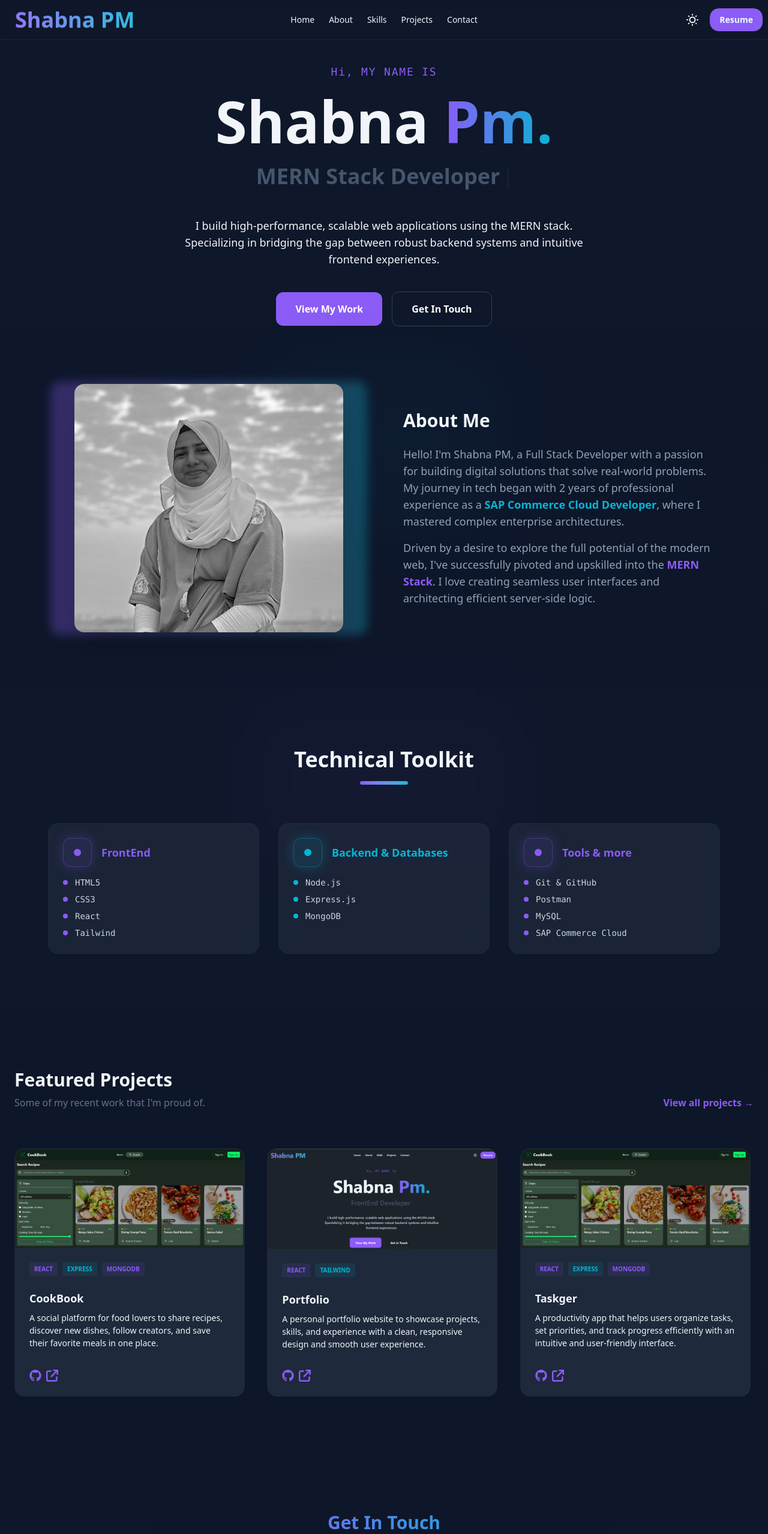
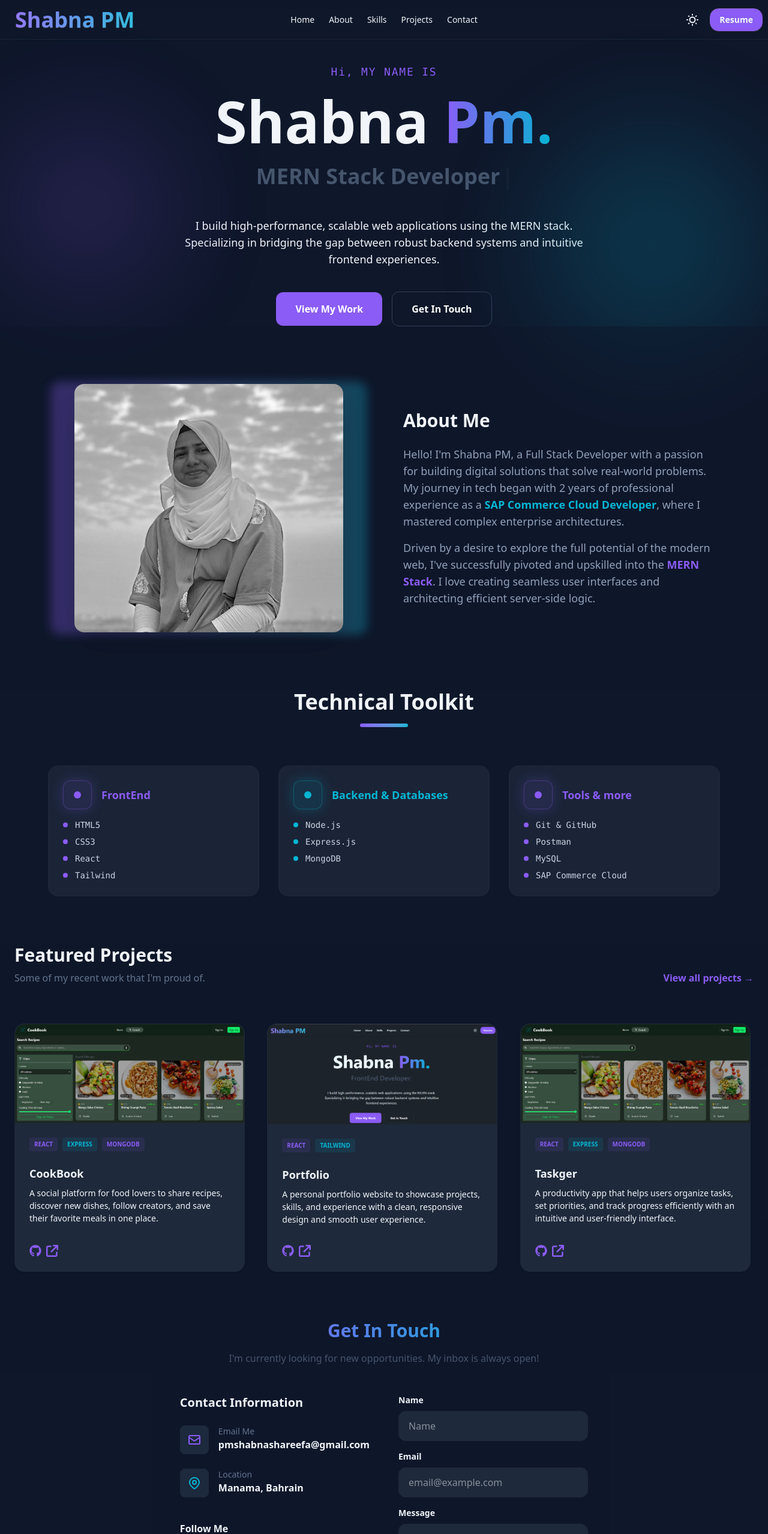
Before and after one commit to Shabnapm99/Portfolio--REACT, a React (Vite) app: page / in a window 1280 px wide. Shown: the top 2557 px of the page at 60% size. Built offline with nearby package versions, Linux system fonts and the light colour scheme.

Commit message:
Did some UI cleanup

```diff
--- a/src/components/Navbar.jsx
+++ b/src/components/Navbar.jsx
@@ -60,7 +60,7 @@ function Navbar() {
               d="M21.64,13a1,1,0,0,0-1.05-.14,8.05,8.05,0,0,1-3.37.73A8.15,8.15,0,0,1,9.08,5.49a8.59,8.59,0,0,1,.25-2A1,1,0,0,0,8,2.36,10.14,10.14,0,1,0,22,14.05,1,1,0,0,0,21.64,13Zm-9.5,6.69A8.14,8.14,0,0,1,7.08,5.22v.27A10.15,10.15,0,0,0,17.22,15.63a9.79,9.79,0,0,0,2.1-.22A8.11,8.11,0,0,1,12.14,19.73Z" />
           </svg>
         </label>
-        <a className="btn bg-prim-violet rounded-2xl hover:scale-105 transition-all">Resume</a>
+        <a className="btn bg-prim-violet rounded-2xl hover:scale-105 transition-all" href='/file/Shabnapm-Resume.pdf' target='_blank'>Resume</a>
       </div>
     </div>
   )
--- a/src/components/ProjectCard.jsx
+++ b/src/components/ProjectCard.jsx
@@ -9,7 +9,7 @@ function ProjectCard({ project }) {
     "bg-seco-cyan/10 text-seco-cyan"
   ];
   return (
-    <div className="card w-96 shadow-sm group relative bg-white dark:bg-card rounded-2xl overflow-hidden border border-slate-200 dark:border-slate-800 transition-all hover:-translate-y-2">
+    <div className="card w-full max-w-sm shadow-sm group relative bg-white dark:bg-card rounded-2xl overflow-hidden border border-slate-200 dark:border-slate-800 transition-all hover:-translate-y-2">
       <figure>
         <img
           src={project.image}
@@ -17,7 +17,7 @@ function ProjectCard({ project }) {
           className='w-full h-full object-cover group-hover:scale-110 transition-transform duration-500' />
       </figure>
       <div className="card-body">
-        <div class="flex gap-2 mb-4">
+        <div className="flex gap-2 mb-4">
           {
             project.technologies.map((tech,index) => {
               return (
--- a/src/sections/About.jsx
+++ b/src/sections/About.jsx
@@ -7,7 +7,7 @@ function About() {
     <section id='about' className='py-24 bg-slate-100 dark:bg-dark/50 relative'>
 
       {/* Background glow */}
-      <div className="absolute left-1/2 -translate-x-1/2 top-10 w-100 h-75 bg-seco-cyan/10 blur-3xl opacity-30"></div>
+      {/* <div className="absolute left-1/2 -translate-x-1/2 top-10 w-100 h-75 bg-seco-cyan/10 blur-3xl opacity-30"></div> */}
 
       <div className='max-w-6xl mx-auto px-6 relative z-10'>
         <div className='flex flex-col lg:flex-row items-center gap-16'>
--- a/src/sections/Contact.jsx
+++ b/src/sections/Contact.jsx
@@ -5,7 +5,7 @@ import { FaLinkedin } from "react-icons/fa";
 
 function Contact() {
     return (
-        <section id='contact' className='py-24 bg-slate-100 dark:bg-dark/50'>
+        <section id='contact' className='py-20 bg-slate-100 dark:bg-dark/50'>
             <div className='flex flex-col items-center'>
                 <div className='text-center mb-12'>
                     <h2 className='text-3xl font-bold mb-4 text-gradient'>Get In Touch</h2>
--- a/src/sections/HeroSection.jsx
+++ b/src/sections/HeroSection.jsx
@@ -3,7 +3,13 @@ import { Typewriter } from 'react-simple-typewriter'
 
 function HeroSection() {
   return (
-    <section id='home' className='pt-10 flex flex-col items-center'>
+    <section id='home' className='pt-10 flex flex-col items-center overflow-hidden'>
+       {/* Background Gradient Blobs  */}
+      <div className="absolute top-1/4 left-0 w-60 md:w-72 h-60 md:h-72 bg-prim-violet/20 rounded-full blur-[100px] animate-pulse">
+      </div>
+      <div
+        className="absolute bottom-1/4 right-0 w-72 md:w-96 h-72 md:h-96 bg-seco-cyan/20 rounded-full blur-[100px] animate-pulse delay-700">
+      </div>
       <div className='text-center'>
         <p className='text-prim-violet font-mono tracking-widest text-lg mb-5'>Hi, MY NAME IS</p>
         <h1 className='text-5xl md:text-8xl font-bold mb-6 '>Shabna <span className='text-gradient'>Pm.</span></h1>
@@ -22,7 +28,7 @@ function HeroSection() {
 
 
 
-      <p class="max-w-2xl mx-auto text-lg mb-10 text-center">
+      <p class="max-w-2xl mx-auto text-base md:text-lg mb-10 text-center">
         I build high-performance, scalable web applications using the MERN stack.
         Specializing in bridging the gap between robust backend systems and intuitive frontend experiences.
       </p>
--- a/src/sections/Projects.jsx
+++ b/src/sections/Projects.jsx
@@ -7,7 +7,7 @@ function Projects() {
   let projects = data.projects;
 
   return (
-    <section id='projects' className='py-24 bg-slate-100 dark:bg-dark/30'>
+    <section id='projects' className='bg-slate-100 dark:bg-dark/30'>
       <div className='mx-auto px-6'>
         <div className='flex flex-col md:flex-row md:items-end justify-between mb-16 gap-4'>
           <div>
--- a/src/sections/Skills.jsx
+++ b/src/sections/Skills.jsx
@@ -6,10 +6,10 @@ function Skills() {
   const skills = data.skills;
 
   return (
-    <section id='skills' className='py-24 relative'>
+    <section id='skills' className='relative pb-20'>
 
       {/* Background glow */}
-      <div className="absolute top-0 left-1/2 -translate-x-1/2 w-[500px] h-[300px] bg-prim-violet/10 blur-3xl opacity-30 pointer-events-none"></div>
+      {/* <div className="absolute top-0 left-1/2 -translate-x-1/2 w-125 h-75 bg-prim-violet/10 blur-3xl opacity-30 pointer-events-none"></div> */}
 
       <div className='max-w-6xl mx-auto px-4 relative z-10'>
 
```
Also changed, not shown: 1 other file (tests, documents, lock files or other folders).
